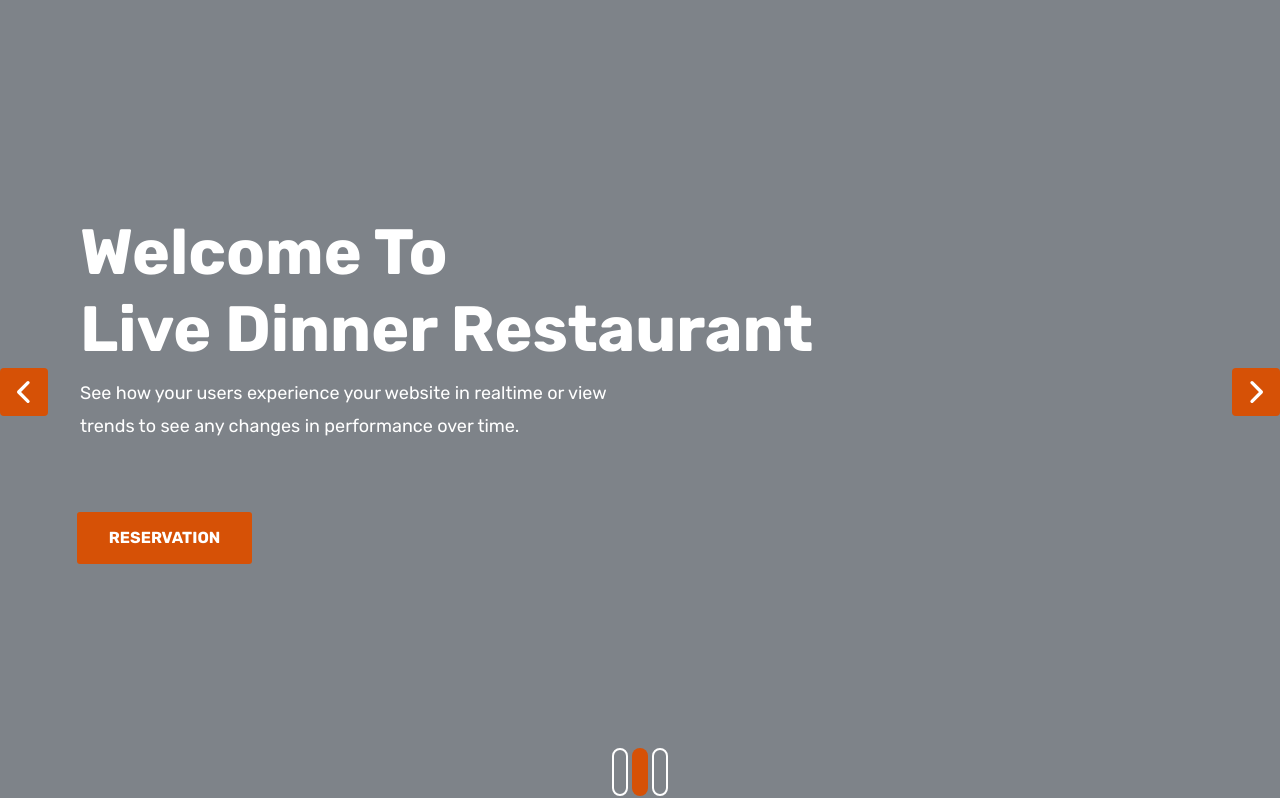
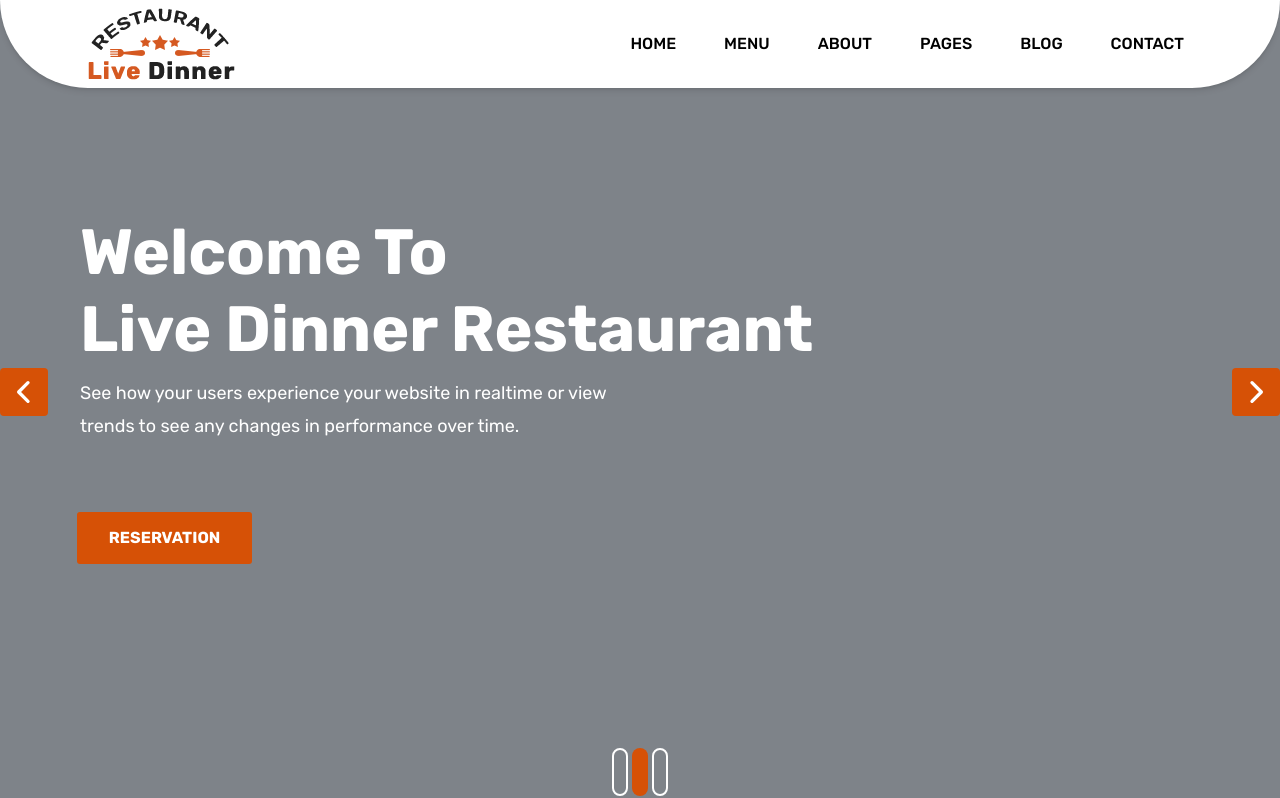
Before and after one commit to trebolcode/demo-restaurant, a React (Vite) app: page / in a window 1280 px wide. Shown: the top 798 px of the page. Built offline with nearby package versions, Linux system fonts and the light colour scheme.

Commit message:
fix navbar

```diff
--- a/src/App.tsx
+++ b/src/App.tsx
@@ -4,14 +4,13 @@ import Footer from "./components/Footer";
 import GetApi from "./components/GetApi";
 import NavBar from "./components/NavBar";
 import OtherHero from "./components/OtherHero";
-import Cards from "./components/subcomponents/Cards";
 import Home from "./pages/Home";
 import Menu from "./pages/Menu";
 
 function App() {
   return (
     <>
-      {/* <NavBar /> */}
+      <NavBar />
       <Routes>
         <Route path="/" element={<Home />} />
         <Route path="/home" element={<Home />} />
--- a/src/components/GetApi.tsx
+++ b/src/components/GetApi.tsx
@@ -37,7 +37,7 @@ interface IPokemon {
 // }
 
 const GetApi = () => {
-  const URL = "https://pokeapi.co/api/v2/pokemon/23";
+  const URL = "https://c/api/v2/pokemon/23";
 
   // const poke_abi: PAbility[] = [{ name: "", url: "" }];
 
```
